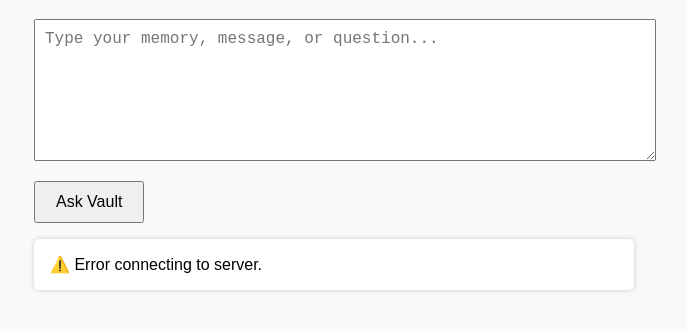
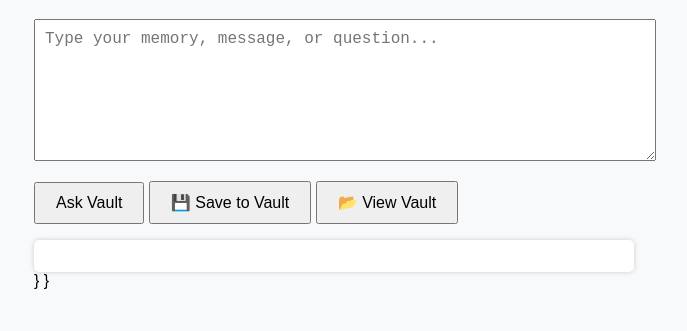
Before and after one commit to ForeverVault/forever-vault-gpt-api, a website: page index.html in a window 1280 px wide. Both pictures are taken after a click on the button "Ask Vault". Shown: the part 93-424 px from the top of the page, without its empty margins (306-993 px from the left). Drawn offline with Linux system fonts and the light colour scheme; no server answers.

Commit message:
index.html

```diff
--- a/index.html
+++ b/index.html
@@ -43,28 +43,74 @@
   <textarea id="userInput" placeholder="Type your memory, message, or question..."></textarea>
   <br/>
   <button onclick="sendPrompt()">Ask Vault</button>
+  <button onclick="saveMemory()">💾 Save to Vault</button>
+<button onclick="viewVault()">📂 View Vault</button>
+
   <div id="response"></div>
+  <div id="vault" style="margin-top: 2rem; display: none;">
+  <h3>🧠 Your Vault</h3>
+  <ul id="vaultList"></ul>
+</div>
+
 
   <script>
+    <script>
+  let lastResponse = '';
+
   async function sendPrompt() {
     const prompt = document.getElementById('userInput').value;
+    const model = document.getElementById('model').value;
     const responseBox = document.getElementById('response');
-      responseBox.innerHTML = "⏳ Thinking...";
+    responseBox.innerHTML = "⏳ Asking the Vault...";
 
     try {
-        const response = await fetch('/api/generate', {
+      const res = await fetch('/api/generate', {
         method: 'POST',
-          headers: {
-            'Content-Type': 'application/json',
-          },
-          body: JSON.stringify({ prompt })
+        headers: { 'Content-Type': 'application/json' },
+        body: JSON.stringify({ prompt, model }),
       });
 
-        const data = await response.json();
-        responseBox.innerHTML = data.response || '❌ No response received.';
+      const data = await res.json();
+      lastResponse = data.response || '';
+      responseBox.innerHTML = lastResponse || "❌ No response received.";
     } catch (error) {
-        responseBox.innerHTML = '⚠️ Error connecting to server.';
+      responseBox.innerHTML = "⚠️ Error talking to the Vault.";
       console.error(error);
+    }
+  }
+
+  function saveMemory() {
+    if (!lastResponse) return alert("No memory to save!");
+    const entry = {
+      text: lastResponse,
+      timestamp: new Date().toLocaleString()
+    };
+    const vault = JSON.parse(localStorage.getItem("vault")) || [];
+    vault.push(entry);
+    localStorage.setItem("vault", JSON.stringify(vault));
+    alert("Memory saved to your Vault ✅");
+  }
+
+  function viewVault() {
+    const vaultDiv = document.getElementById("vault");
+    const vaultList = document.getElementById("vaultList");
+    const vault = JSON.parse(localStorage.getItem("vault")) || [];
+    vaultList.innerHTML = '';
+
+    if (vault.length === 0) {
+      vaultList.innerHTML = "<li><em>No memories saved yet.</em></li>";
+    } else {
+      vault.forEach(entry => {
+        const li = document.createElement("li");
+        li.innerHTML = `<strong>${entry.timestamp}:</strong> ${entry.text}`;
+        vaultList.appendChild(li);
+      });
+    }
+
+    vaultDiv.style.display = 'block';
+  }
+</script>
+
       }
     }
   </script>
```
Lines whose indentation alone changed are shown as unchanged.
